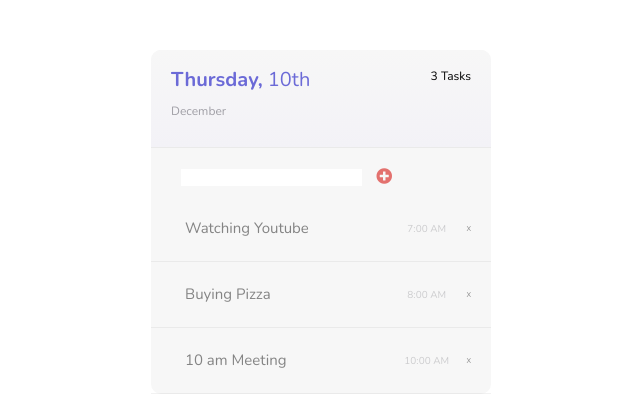
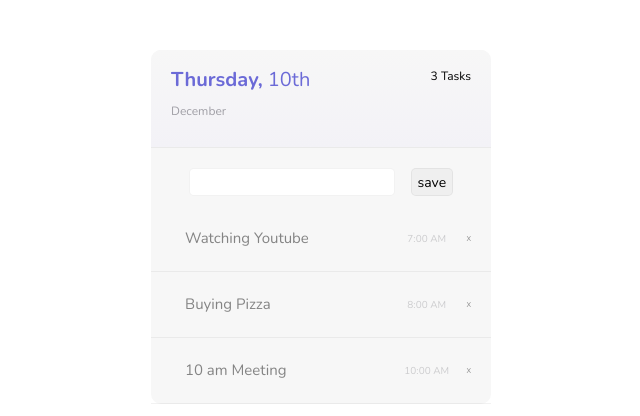
Before and after one commit to imacoolgirlyo/TodoList, a plain HTML site: page index.html in a window 1280 px wide. Shown: the whole page, without its empty margins (319-959 px from the left). Drawn offline with nearby package versions, Linux system fonts and the light colour scheme.

Commit message:
Change Css of Input form

```diff
--- a/css/todolist.css
+++ b/css/todolist.css
@@ -49,11 +49,26 @@ font-weight: 700;
 .list__input{
     margin-left : 30px;
     margin-right : 30px;
+    display: flex;
+    justify-content: space-around;
+
 }
 
-.fa-plus-circle{
-    color:#E3716E;
-    margin-left: 10px;
+.list__input-content{
+    width: 70%;
+    font-family: inherit;
+    padding: 4px;
+    border: 1px solid rgba(0,0,0,0.05);
+    border-radius: 5px;
+}
+
+.list__input-btn{
+    font-family: inherit;
+    border: 0;
+    font-weight: 200;
+    font-size: 14px;
+    border: 1px solid rgba(0,0,0,0.05);
+    border-radius: 5px;
 
 }
 
--- a/index.html
+++ b/index.html
@@ -25,8 +25,8 @@
         </div>
     </div>
     <div class="list__input">
-        <input />
-    <i class="fas fa-plus-circle"></i>
+        <input class="list__input-content"/>
+        <button class="list__input-btn"> save </button>
     </div>
     <div class= "list__info-container">
    <div class = "list__info" >
```
